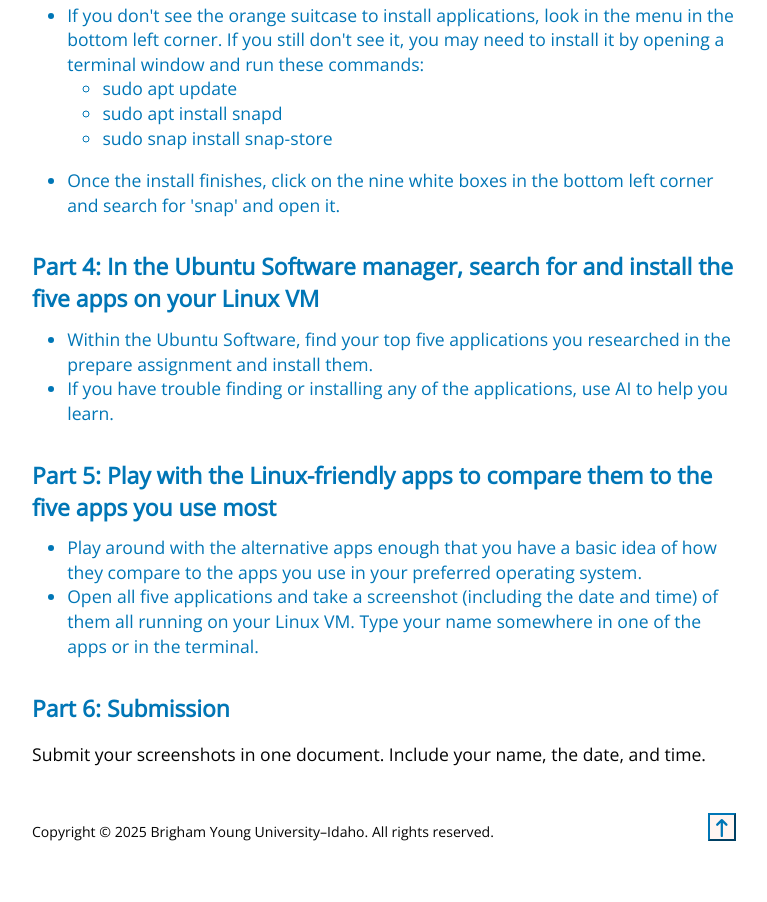
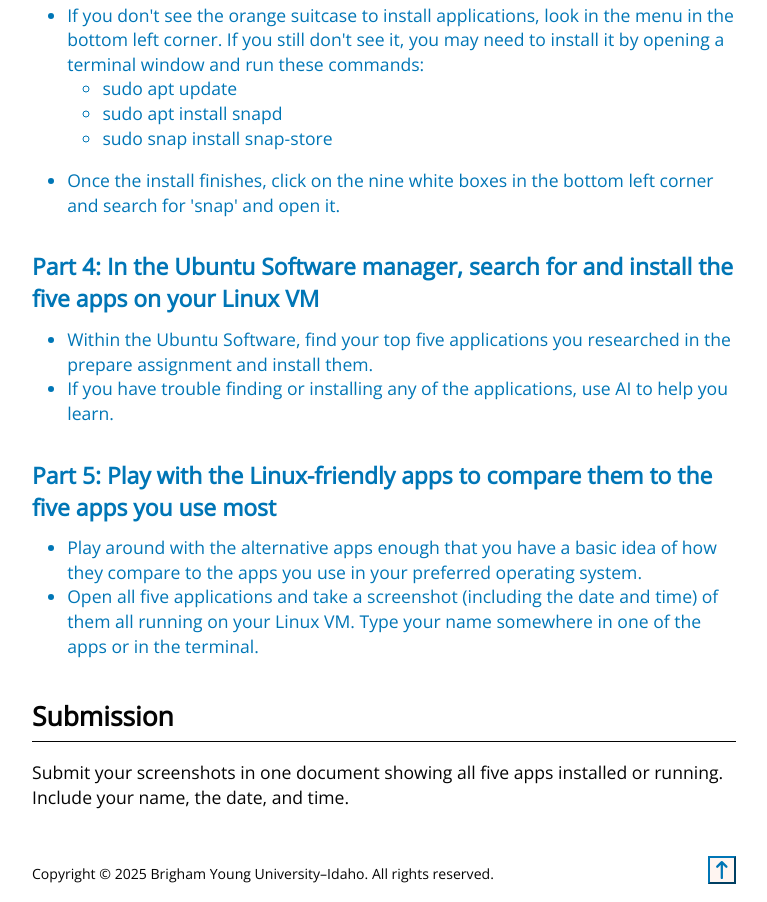
Before and after one commit to byui-cloud/itm112-course, a plain HTML site: page week03/day1.html in a window 1280 px wide. Shown: the part 977-1879 px from the top of the page, without its empty margins (256-1023 px from the left). Before the commit the page ends 1836 px from the top, so only its background shows below. Drawn offline with nearby package versions, Linux system fonts and the light colour scheme.

Commit message:
improving instructions

```diff
--- a/week03/day1.html
+++ b/week03/day1.html
@@ -65,8 +65,8 @@
   <li>Open all five applications and take a screenshot (including the date and time) of them all running on your Linux VM. Type your name somewhere in one of the apps or in the terminal.</li>
 </ul>
 
-<h3>Part 6: Submission</h3>
-<p>Submit your screenshots in one document. Include your name, the date, and time.</p>
+<h2>Submission</h2>
+<p>Submit your screenshots in one document showing all five apps installed or running. Include your name, the date, and time.</p>
 </article>
 </body>
 </html>
```
Also changed, not shown: week10/jointeam.html (+0 -1 lines).
